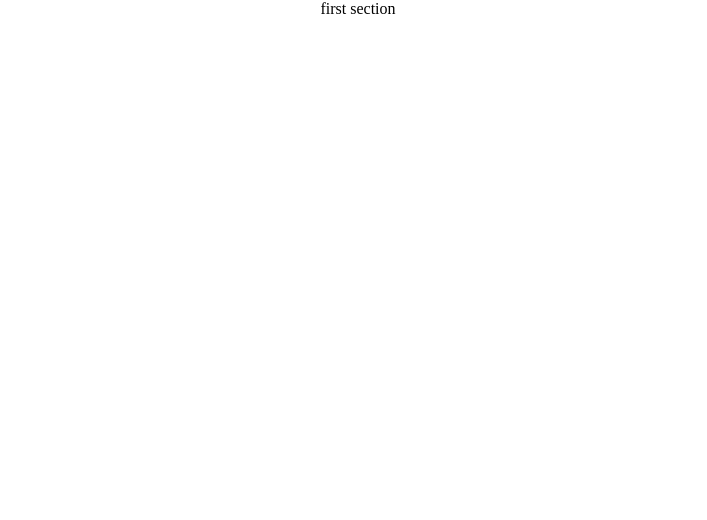
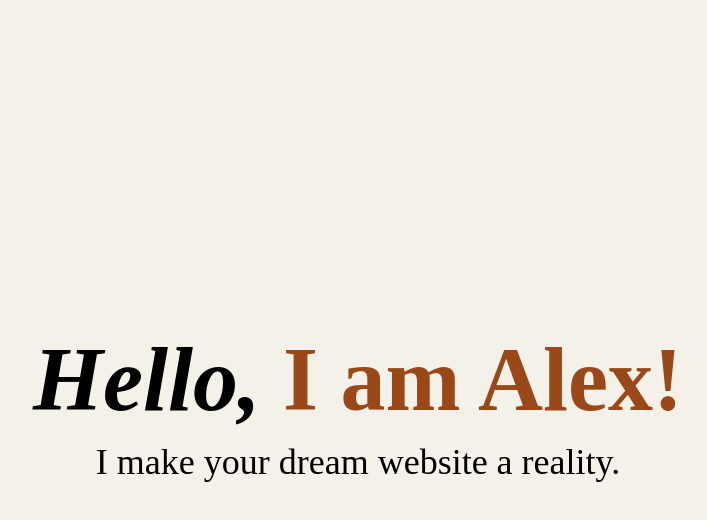
Before and after one commit to AlexanderVasilenko99/portfolio-website, a React (Create React App) app in the folder frontend/: page / in a window 1280 px wide. Shown: the top 520 px of the page, without its empty margins (282-989 px from the left). Built offline with nearby package versions, Linux system fonts and the light colour scheme.

Commit message:
added some content and css

```diff
--- a/frontend/src/Components/FirstSection/FirstSection.scss
+++ b/frontend/src/Components/FirstSection/FirstSection.scss
@@ -1,3 +1,28 @@
+$primary_color: #9B4819;
+$secondary_color: #F4F1E8;
+
 .FirstSection {
+    height: 100vh;
+    display: flex;
+    flex-direction: column;
+    justify-content: center;
+    align-items: center;
+    background-color: $secondary_color;
 
+    h1 {
+        margin: 10px;
+        font-size: 90px;
+        color: $primary_color;
+
+        >span {
+            color: black;
+            font-style: italic;
+        }
+    }
+
+    h2 {
+        font-weight: 500;
+        font-size: 36px;
+        margin: 0;
+    }
 }
--- a/frontend/src/Components/FirstSection/FirstSection.tsx
+++ b/frontend/src/Components/FirstSection/FirstSection.tsx
@@ -3,7 +3,8 @@ import "./FirstSection.scss";
 function FirstSection(): JSX.Element {
     return (
         <div className="FirstSection">
-			first section
+            <h1><span>Hello,</span> I am Alex!</h1>
+            <h2>I make your dream website a reality.</h2>
         </div>
     );
 }
```
